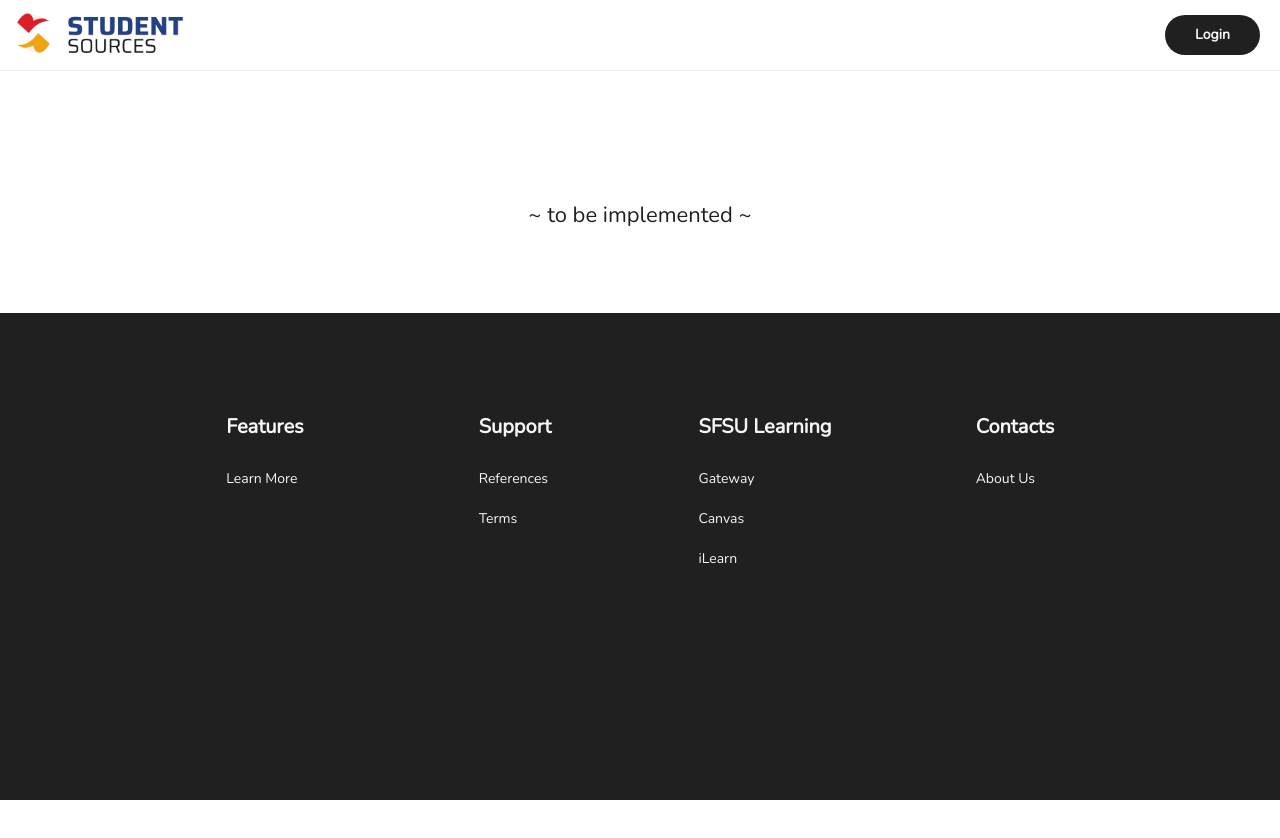
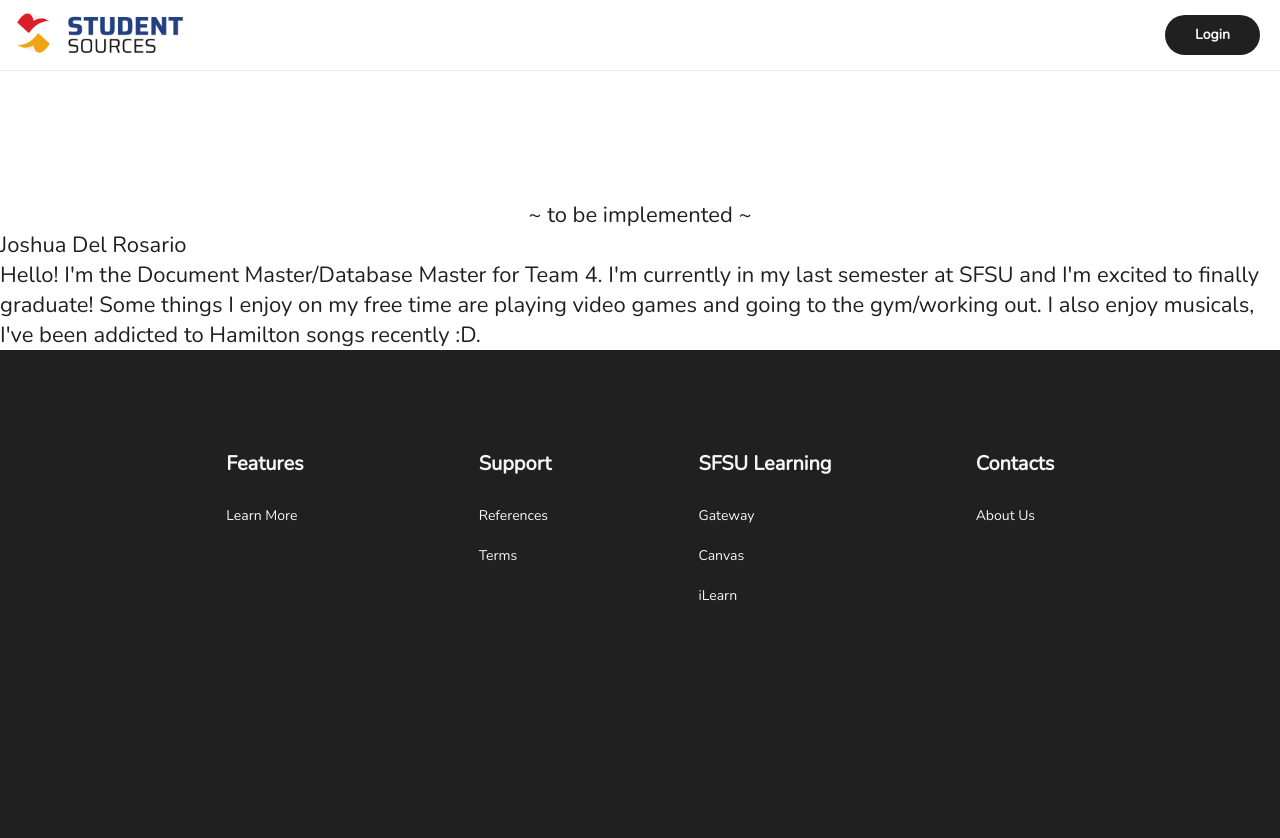
Before and after one commit to sfsu-joseo/csc648-848-05-sw-engineering-spring-2023-T04, a React (Create React App) app in the folder Milestones/M3/HorizontalPrototype/frontend/: page /about-us in a window 1280 px wide. Before the commit the page ends 800 px from the top, so only its background shows below. Built offline with nearby package versions, Linux system fonts and the light colour scheme.

Commit message:
added my section in AboutMe.js

```diff
--- a/Milestones/M3/HorizontalPrototype/frontend/src/pages/AboutUs.js
+++ b/Milestones/M3/HorizontalPrototype/frontend/src/pages/AboutUs.js
@@ -7,6 +7,13 @@ const AboutUs = ({ windowDimension }) => {
         ~ to be implemented ~
       </div>
 
+      <div>
+        <header>Joshua Del Rosario</header>
+        <p>Hello! I'm the Document Master/Database Master for Team 4.
+          I'm currently in my last semester at SFSU and I'm excited to finally graduate!
+          Some things I enjoy on my free time are playing video games and going to the gym/working out. I also enjoy musicals, I've been addicted to Hamilton songs recently :D.
+        </p>
+      </div>
       <Footer windowDimension={windowDimension} />
     </div>
   );
```
Also changed, not shown: 1 other file (tests, documents, lock files or other folders).
